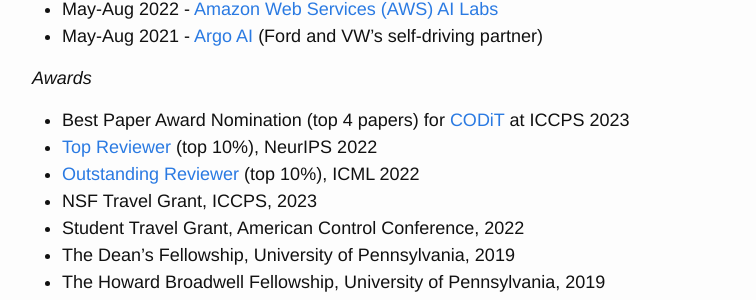
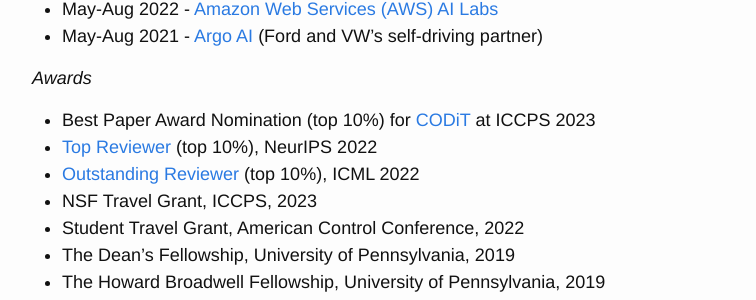
Before and after one commit to kaustubhsridhar/kaustubhsridhar.github.io, a Jekyll site: the page built from index.md, in a window 1280 px wide and 900 px high, scrolled down 387 px. Shown: the part 150-450 px from the top of the window, without its empty margins (238-994 px from the left). Built offline with Jekyll 4.4.1, drawn with Linux system fonts in a browser that asks for light colours; nearby versions of some CDN libraries.

Commit message:
Update index.md

```diff
--- a/index.md
+++ b/index.md
@@ -21,7 +21,7 @@ Before starting my PhD, I graduated with honors from the <a href="https://www.ii
 * May-Aug 2021 - <a href="https://www.argo.ai/">Argo AI</a> (Ford and VW's self-driving partner)
 
 *Awards*
-* Best Paper Award Nomination (top 4 papers) for <a href="https://arxiv.org/abs/2207.11769">CODiT</a> at ICCPS 2023
+* Best Paper Award Nomination (top 10%) for <a href="https://arxiv.org/abs/2207.11769">CODiT</a> at ICCPS 2023
 * <a href="https://nips.cc/Conferences/2022/ProgramCommittee#%23:~:text=Katsuhiko%20Ishiguro-,Kaustubh%20Sridhar,Ke%20Sun,-Keane%20Lucas">Top Reviewer</a> (top 10%), NeurIPS 2022
 * <a href="https://icml.cc/Conferences/2022/Reviewers#%23:~:text=Kartik%20Sreenivasan-,kaustubh%20sridhar,-Ke%20Sun">Outstanding Reviewer</a> (top 10%), ICML 2022
 * NSF Travel Grant, ICCPS, 2023
```
